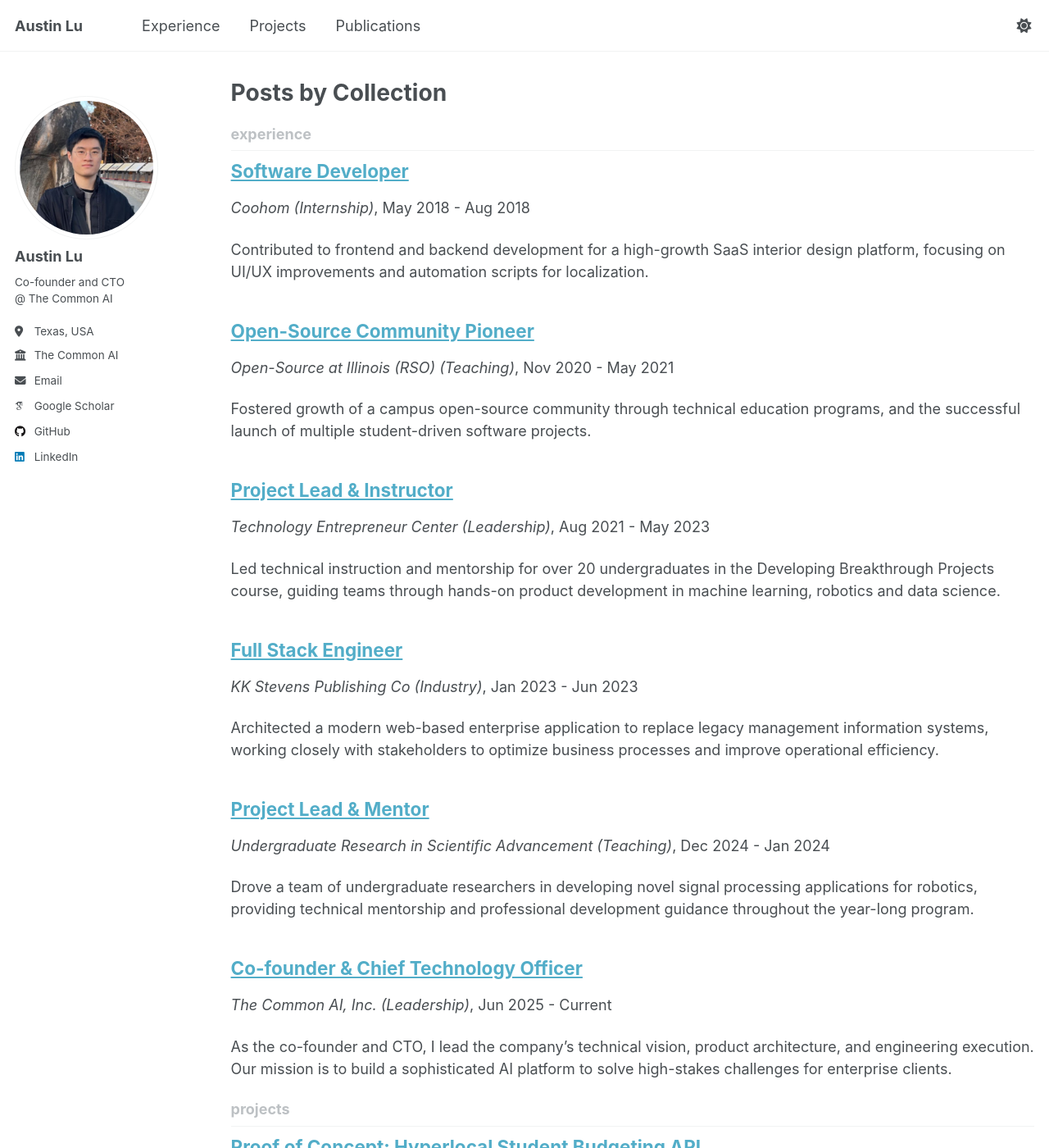
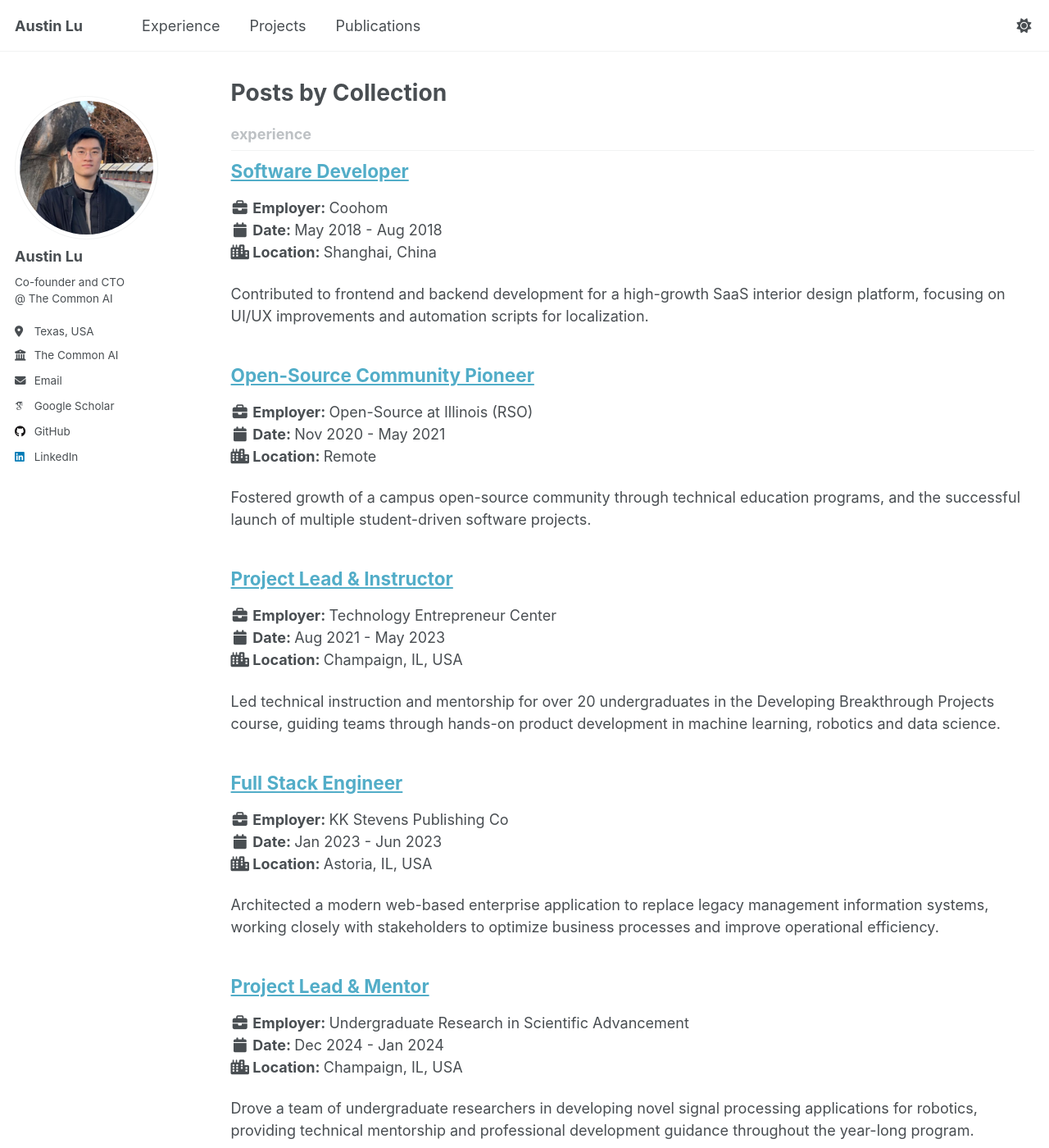
Before and after one commit to au79755/au79755.github.io, a Jekyll site: the page built from _pages/collection-archive.html, in a window 1280 px wide and 1400 px high. Shown: the whole window at 82% size. Built offline with Jekyll 4.4.1, drawn with Linux system fonts in a browser that asks for light colours; some web fonts are replaced; a script that is not in the unit is left out; some of the changed text lies outside the part shown.

Commit message:
Overhaul of icon use

```diff
--- a/_includes/archive-single.html
+++ b/_includes/archive-single.html
@@ -39,13 +39,42 @@
     {% endif %}
 
         {% if post.collection == 'experience' %}
-        <p> <i>{{ post.venue }} ({{ post.type }})</i>, {{ post.date | default: "2019-01-01" | date: "%b %Y" }} - {{ post.edate | default: "Current" | date: "%b %Y" }} </p>
+        <!-- <p> <i>{{ post.venue }} ({{ post.type }})</i>, {{ post.date | default: "2019-01-01" | date: "%b %Y" }} - {{ post.edate | default: "Current" | date: "%b %Y" }} </p>   -->
+          <p class="page__date">
+            <strong><i class="fa fa-fw fa-briefcase" aria-hidden="true"></i> Employer: </strong>
+              {{ post.venue }}
+            <br/>
+            <strong><i class="fa fa-fw fa-calendar" aria-hidden="true"></i> Date: </strong>
+              {{ post.date | default: "2019-01-01" | date: "%b %Y" }} - {{ post.edate | default: "Current" | date: "%b %Y" }}
+            <br/>
+            <strong><i class="fa fa-fw fa-city" aria-hidden="true"></i> Location: </strong> {{ post.location }}
+          </p>
         <!-- <p> <i>{{ post.venue }} ({{ post.type }})</i>, {{ post.date | default: "2019-01-01" | date: "%Y" }} - {{ post.edate | default: "Current" | edate: "%Y" }} </p> -->
         {% elsif post.collection == 'publications' %}
-          <p>Published by <i>{{ post.venue }}</i>, {{ post.date | default: "1900-01-01" | date: "%Y" }} </p>
+          <!-- <p>Published by <i>{{ post.venue }}</i>, {{ post.date | default: "1900-01-01" | date: "%Y" }} </p> -->
+          <p class="page__date">
+            <strong><i class="fa fa-fw fa-calendar" aria-hidden="true"></i> Published: </strong>
+            {{ post.date | default: "1900-01-01" | date: "%b %Y" }}
+            <br/>
+            <strong><i class="fa fa-fw fa-landmark" aria-hidden="true"></i> Venue: </strong>
+            {{ post.venue }}
+          </p>
+        {% elsif post.collection == 'projects' %}
+          <p class="page__date">
+            <strong><i class="fa fa-fw fa-paper-plane" aria-hidden="true"></i> Completed: </strong>
+            <time datetime="{{ post.date | default: "1900-01-01" | date_to_xmlschema }}">
+              {{ post.date | default: "1900-01-01" | date: "%b %Y" }}
+            </time>
+          </p>
         {% elsif post.date %}
-         <p class="page__date"><strong><i class="fa fa-fw fa-calendar" aria-hidden="true"></i> {{ site.data.ui-text[site.locale].date_label | default: "Published:" }}</strong> <time datetime="{{ post.date | default: "1900-01-01" | date_to_xmlschema }}">{{ post.date | default: "1900-01-01" | date: "%B %d, %Y" }}</time></p>
-        {% endif %}
+          <p class="page__date">
+            <strong><i class="fa fa-fw fa-calendar" aria-hidden="true"></i>
+              {{ site.data.ui-text[site.locale].date_label | default: "Published:" }}
+            </strong>
+            <time datetime="{{ post.date | default: "1900-01-01" | date_to_xmlschema }}">
+              {{ post.date | default: "1900-01-01" | date: "%B %d, %Y" }}
+            </time></p>
+         {% endif %}
 
     {% if post.excerpt and site.read_more != 'enabled' %}
     <p class="archive__item-excerpt" itemprop="description">{{ post.excerpt | markdownify }}</p>
```
